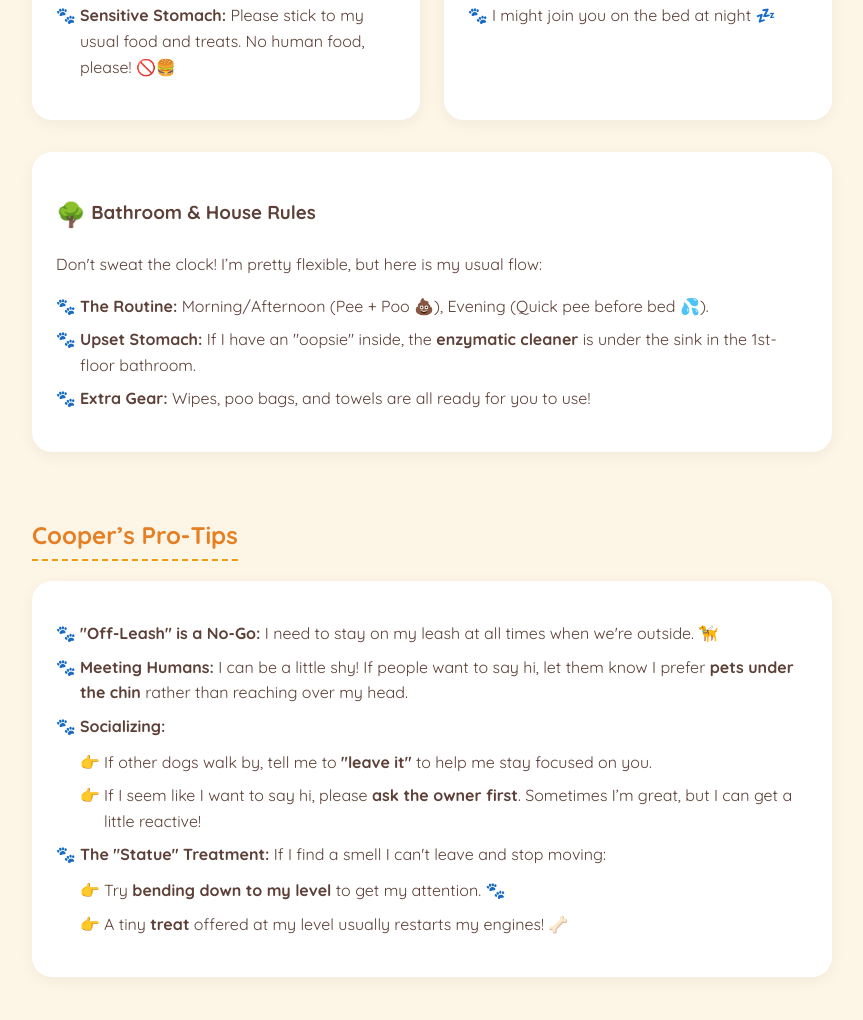
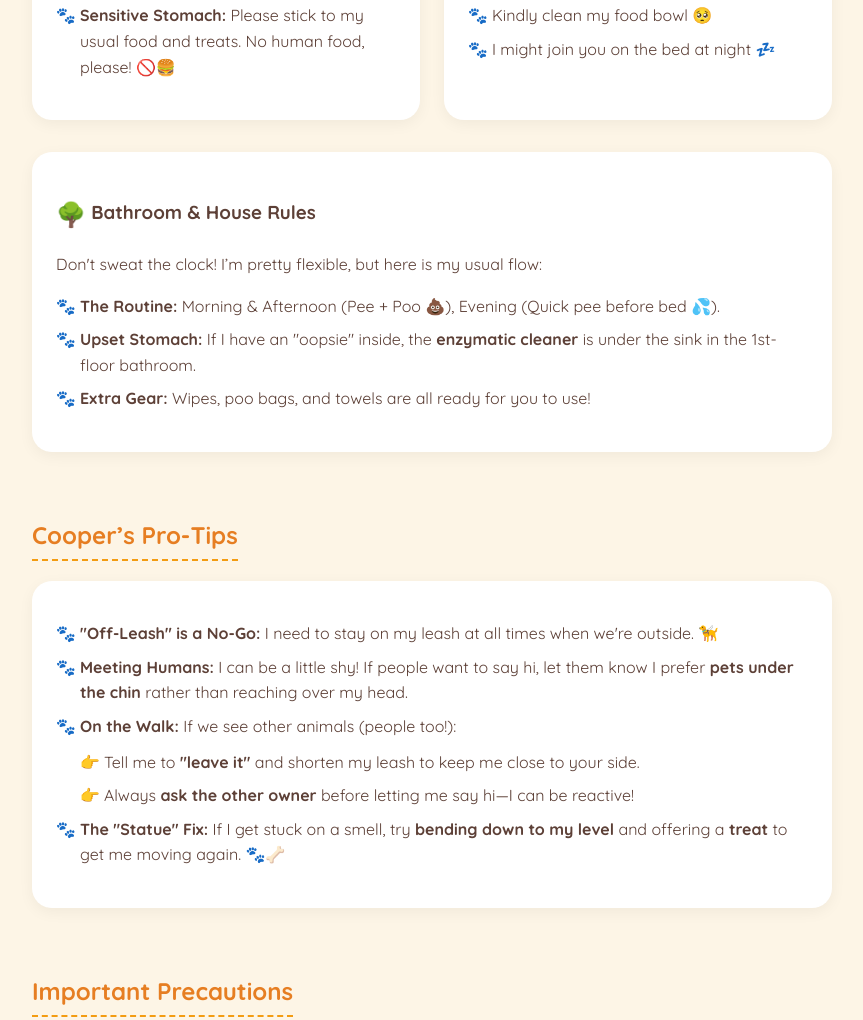
Before and after one commit to jsshao/cooper, a plain HTML site: page index.html in a window 1280 px wide. Shown: the part 1122-2142 px from the top of the page, without its empty margins (208-1071 px from the left). Drawn offline with Linux system fonts and the light colour scheme.

Commit message:
Minor edits

```diff
--- a/index.html
+++ b/index.html
@@ -151,6 +151,7 @@
             <ul>
                 <li>A good <strong>tooth brushing</strong> at night.</li>
                 <li>Fresh <strong>water</strong> (I love a night-time drink!) 👅</li>
+                <li>Kindly clean my food bowl 🥺</li>
                 <li>I might join you on the bed at night 💤</li>
             </ul>
         </div>
@@ -160,7 +161,7 @@
         <h3><span class="emoji">🌳</span> Bathroom & House Rules</h3>
         <p>Don't sweat the clock! I’m pretty flexible, but here is my usual flow:</p>
         <ul>
-            <li><strong>The Routine:</strong> Morning/Afternoon (Pee + Poo 💩), Evening (Quick pee before bed 💦).</li>
+            <li><strong>The Routine:</strong> Morning & Afternoon (Pee + Poo 💩), Evening (Quick pee before bed 💦).</li>
             <li><strong>Upset Stomach:</strong> If I have an "oopsie" inside, the <strong>enzymatic cleaner</strong> is under the sink in the 1st-floor bathroom.</li>
             <li><strong>Extra Gear:</strong> Wipes, poo bags, and towels are all ready for you to use!</li>
         </ul>
@@ -171,18 +172,13 @@
         <ul>
             <li><strong>"Off-Leash" is a No-Go:</strong> I need to stay on my leash at all times when we're outside. 🦮</li>
             <li><strong>Meeting Humans:</strong> I can be a little shy! If people want to say hi, let them know I prefer <strong>pets under the chin</strong> rather than reaching over my head.</li>
-            <li><strong>Socializing:</strong>
+            <li><strong>On the Walk:</strong> If we see other animals (people too!):
                 <ul class="sub-list">
-                    <li>If other dogs walk by, tell me to <strong>"leave it"</strong> to help me stay focused on you.</li>
-                    <li>If I seem like I want to say hi, please <strong>ask the owner first</strong>. Sometimes I’m great, but I can get a little reactive!</li>
+                    <li>Tell me to <strong>"leave it"</strong> and shorten my leash to keep me close to your side.</li>
+                    <li>Always <strong>ask the other owner</strong> before letting me say hi—I can be reactive!</li>
                 </ul>
             </li>
-            <li><strong>The "Statue" Treatment:</strong> If I find a smell I can't leave and stop moving:
-                <ul class="sub-list">
-                    <li>Try <strong>bending down to my level</strong> to get my attention. 🐾</li>
-                    <li>A tiny <strong>treat</strong> offered at my level usually restarts my engines! 🦴</li>
-                </ul>
-            </li>
+            <li><strong>The "Statue" Fix:</strong> If I get stuck on a smell, try <strong>bending down to my level</strong> and offering a <strong>treat</strong> to get me moving again. 🐾🦴</li>
         </ul>
     </div>
 
```
